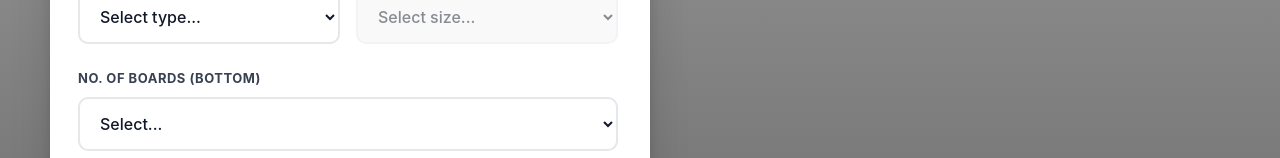
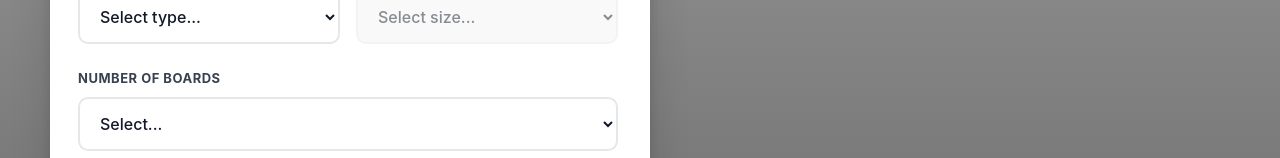
Before and after one commit to Beef13/pallet-size-quote-calculator, a React (Vite) app: page / in a window 1280 px wide. Shown: the part 440-598 px from the top of the page. Built offline with nearby package versions, Linux system fonts and the light colour scheme.

Commit message:
Change quantity selector labels
- Changed 'No. of Boards (Bottom)' to 'Number of Boards'
- Changed 'No. of Boards (Top)' to 'Number of Boards'
- Changed 'No. of Bearers' to 'Number of Bearers'

```diff
--- a/src/components/PalletBuilderOverlay.jsx
+++ b/src/components/PalletBuilderOverlay.jsx
@@ -958,7 +958,7 @@ function PalletBuilderOverlay({ onQuoteCalculated, quoteData }) {
                     </div>
                   </div>
                   <div className="form-field">
-                    <label>No. of Boards (Bottom) {maxBottomBoardsAllowed > 0 && maxBottomBoardsAllowed < 15 && <span className="max-hint">(max {maxBottomBoardsAllowed})</span>}</label>
+                    <label>Number of Boards {maxBottomBoardsAllowed > 0 && maxBottomBoardsAllowed < 15 && <span className="max-hint">(max {maxBottomBoardsAllowed})</span>}</label>
                     <select
                       value={displayedBottomBoards}
                       onChange={(e) => setNumberOfBottomBoards(e.target.value)}
@@ -1048,7 +1048,7 @@ function PalletBuilderOverlay({ onQuoteCalculated, quoteData }) {
                     </div>
                   </div>
                   <div className="form-field">
-                    <label>No. of Boards (Top) {maxTopBoardsAllowed > 0 && maxTopBoardsAllowed < 15 && <span className="max-hint">(max {maxTopBoardsAllowed})</span>}</label>
+                    <label>Number of Boards {maxTopBoardsAllowed > 0 && maxTopBoardsAllowed < 15 && <span className="max-hint">(max {maxTopBoardsAllowed})</span>}</label>
                     <select
                       value={displayedTopBoards}
                       onChange={(e) => setNumberOfTopBoards(e.target.value)}
@@ -1139,7 +1139,7 @@ function PalletBuilderOverlay({ onQuoteCalculated, quoteData }) {
                       </select>
                     </div>
                     <div className="form-field">
-                      <label>No. of Bearers {maxBearersAllowed > 0 && maxBearersAllowed < 15 && <span className="max-hint">(max {maxBearersAllowed})</span>}</label>
+                      <label>Number of Bearers {maxBearersAllowed > 0 && maxBearersAllowed < 15 && <span className="max-hint">(max {maxBearersAllowed})</span>}</label>
                       <select
                         value={displayedBearers}
                         onChange={(e) => setNumberOfBearers(e.target.value)}
```
